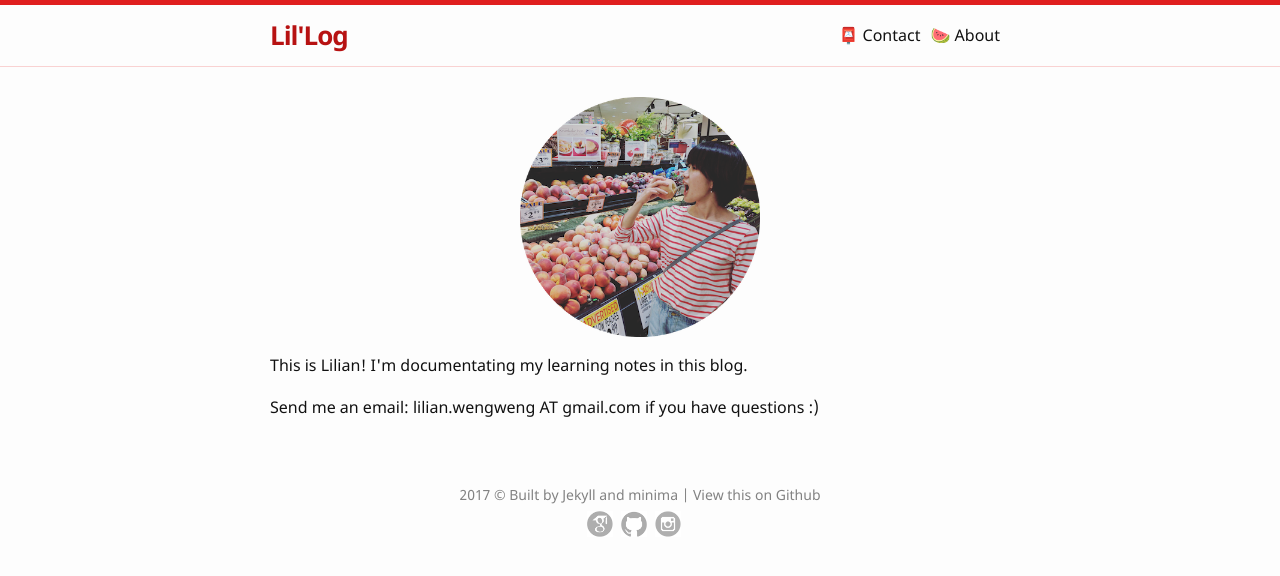
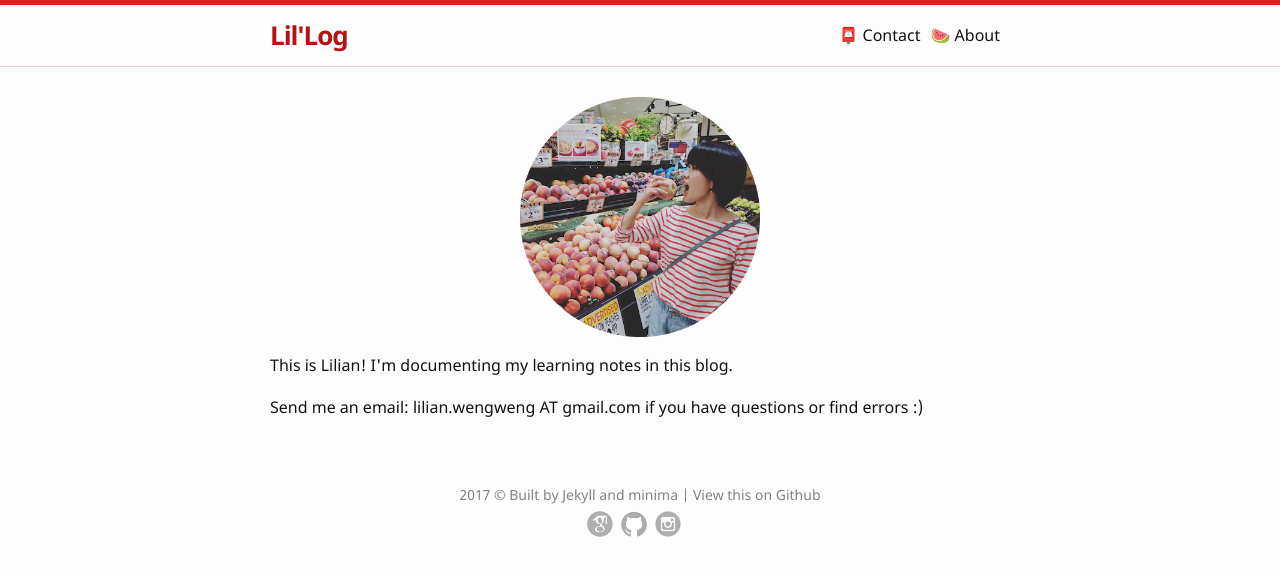
Before and after one commit to lilianweng/lil-log, a Jekyll site: the page built from contact.html, in a window 1280 px wide. Shown: the top 576 px of the page. Built offline with Jekyll 4.4.1, drawn with Linux system fonts in a browser that asks for light colours.

```diff
--- a/contact.html
+++ b/contact.html
@@ -5,5 +5,5 @@ layout: default
 <img src="{{ '/assets/images/profile_peach.png' | relative_url }}" width="240" height="240" />
 
 <p />
-<p>This is Lilian! I'm documentating my learning notes in this blog.</p>
-<p>Send me an email: lilian.wengweng AT gmail.com if you have questions :)</p>
+<p>This is Lilian! I'm documenting my learning notes in this blog.</p>
+<p>Send me an email: lilian.wengweng AT gmail.com if you have questions or find errors :)</p>
```
Also changed, not shown: _posts/2018-01-23-the-multi-armed-bandit-problem-and-its-solutions.md (+4 -0 lines).
